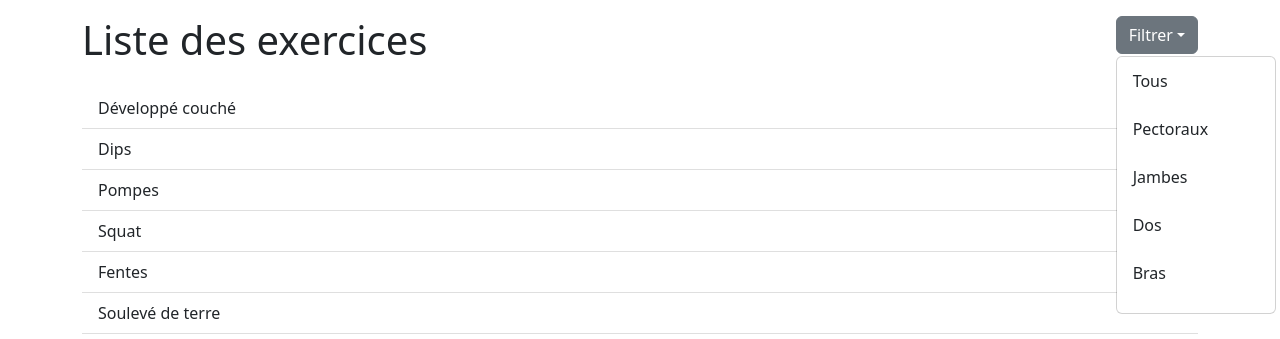
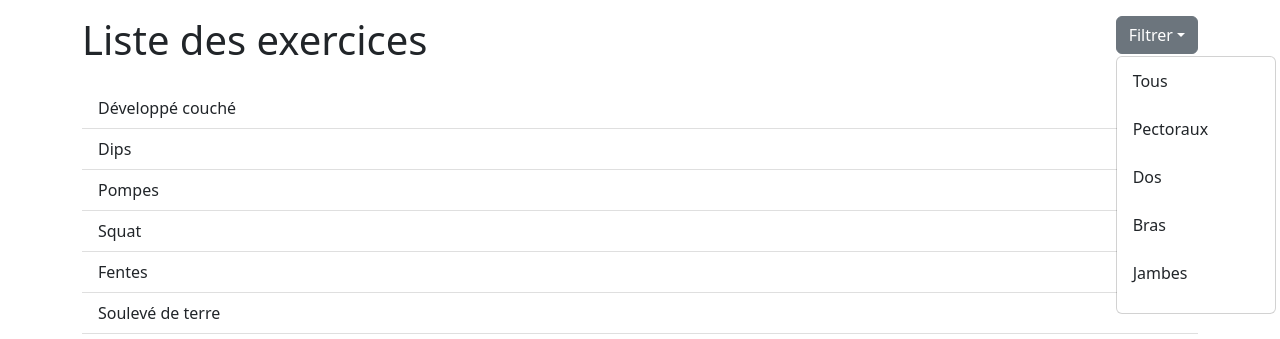
Before and after one commit to VianneyAccart/ReactFitnessApp, a React (Create React App) app: page / in a window 1280 px wide. Both pictures are taken after a click on the button "Filtrer". Shown: the top 339 px of the page. Built offline with nearby package versions, Linux system fonts and the light colour scheme.

Commit message:
liste des exercices et filtrage

```diff
--- a/src/ExerciseList.js
+++ b/src/ExerciseList.js
@@ -1,6 +1,7 @@
 import { Component } from "react";
 import exercises from "./data.mock";
 import Exercise from "./Exercise";
+import FilterItem from "./FilterItem";
 import "./index.css";
 
 class ExerciceList extends Component {
@@ -48,40 +49,22 @@ class ExerciceList extends Component {
                   Tous
                 </p>
               </li>
-              <li>
-                <p
-                  className="dropdown-item"
-                  onClick={() =>
-                    this.showExercisesFromMuscularGroup("Pectoraux")
-                  }
-                >
-                  Pectoraux
-                </p>
-              </li>
-              <li>
-                <p
-                  className="dropdown-item"
-                  onClick={() => this.showExercisesFromMuscularGroup("Jambes")}
-                >
-                  Jambes
-                </p>
-              </li>
-              <li>
-                <p
-                  className="dropdown-item"
-                  onClick={() => this.showExercisesFromMuscularGroup("Dos")}
-                >
-                  Dos
-                </p>
-              </li>
-              <li>
-                <p
-                  className="dropdown-item"
-                  onClick={() => this.showExercisesFromMuscularGroup("Bras")}
-                >
-                  Bras
-                </p>
-              </li>
+              <FilterItem
+                muscularGroup="Pectoraux"
+                filterMethod={this.showExercisesFromMuscularGroup}
+              />
+              <FilterItem
+                muscularGroup="Dos"
+                filterMethod={this.showExercisesFromMuscularGroup}
+              />
+              <FilterItem
+                muscularGroup="Bras"
+                filterMethod={this.showExercisesFromMuscularGroup}
+              />
+              <FilterItem
+                muscularGroup="Jambes"
+                filterMethod={this.showExercisesFromMuscularGroup}
+              />
             </ul>
           </div>
         </div>
--- /dev/null
+++ b/src/FilterItem.js
@@ -0,0 +1,13 @@
+function FilterItem(props) {
+  return (
+    <li>
+      <p
+        className="dropdown-item"
+        onClick={() => props.filterMethod(props.muscularGroup)}
+      >
+        {props.muscularGroup}
+      </p>
+    </li>
+  );
+}
+export default FilterItem;
```
